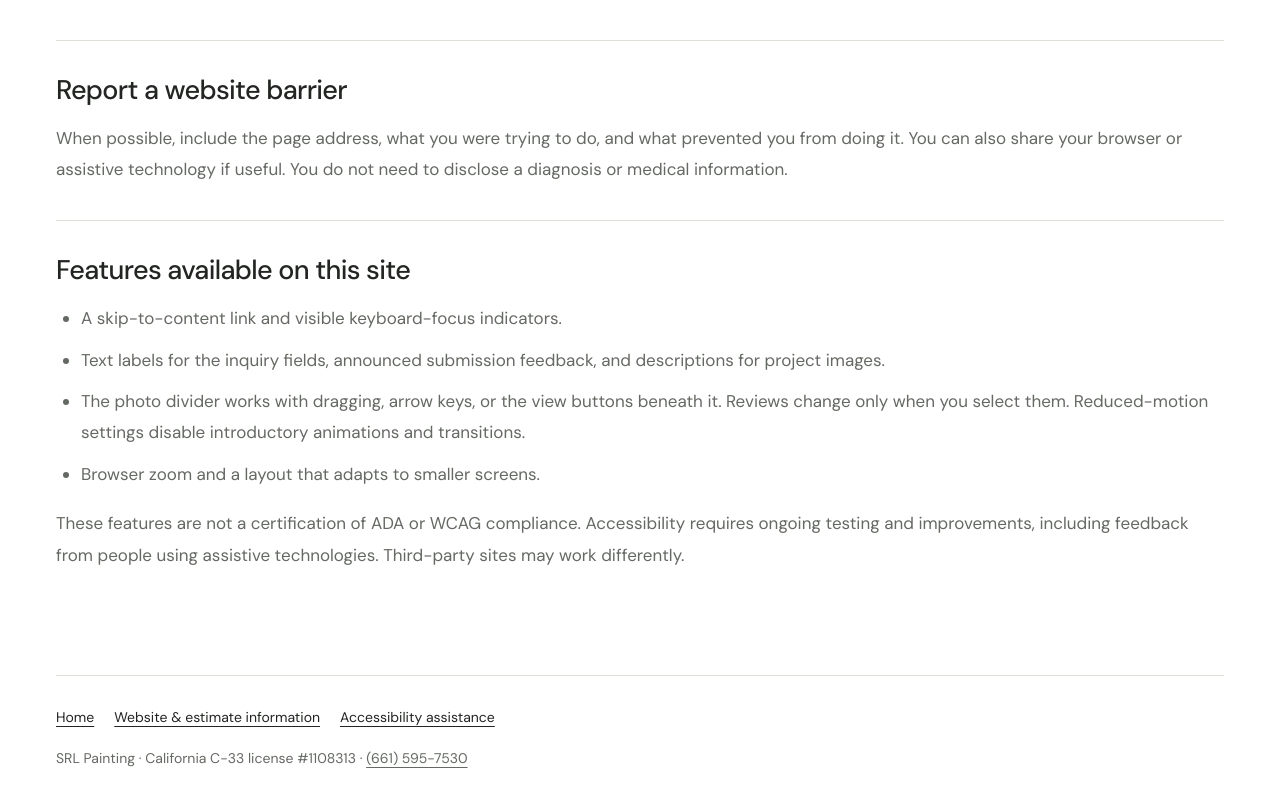
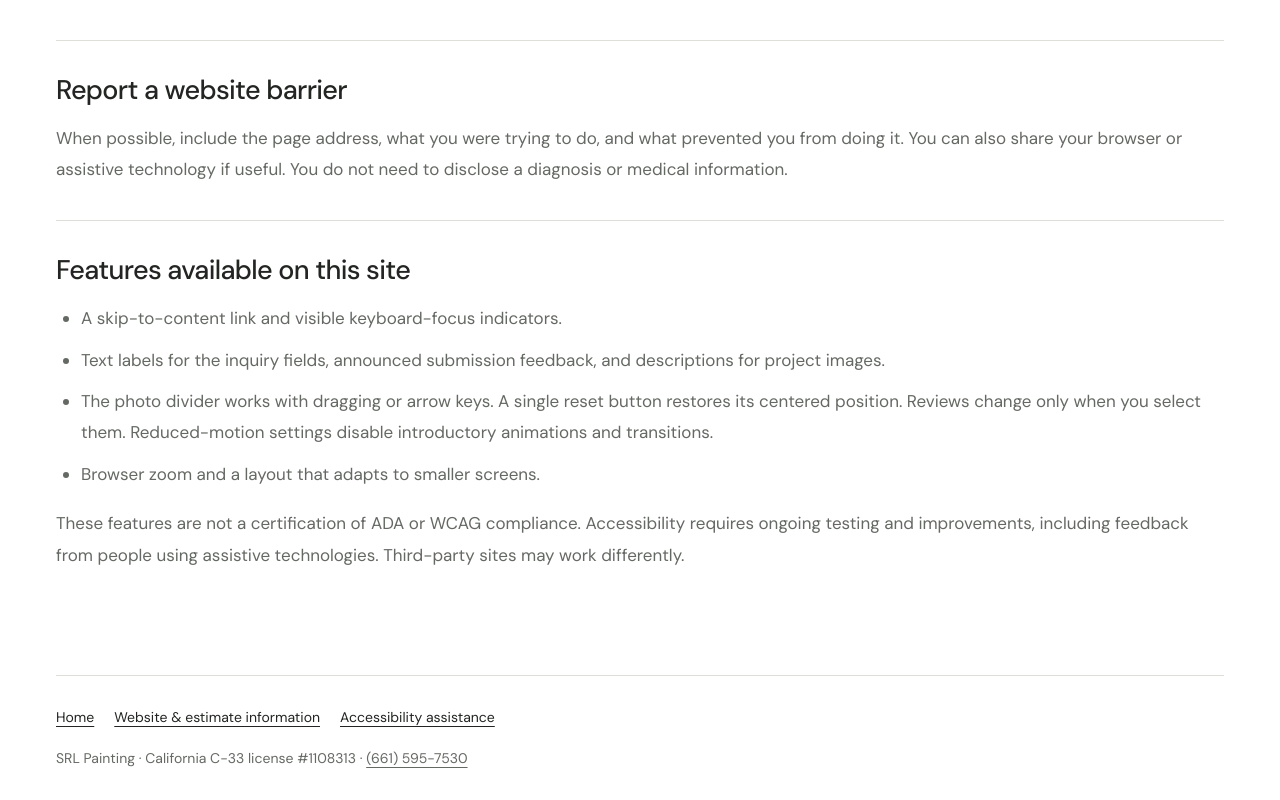
Before and after one commit to javierlinates838-coder/Srl-painting-, a Next.js app: page /accessibility in a window 1280 px wide. Shown: the part 597-1397 px from the top of the page. Built offline with nearby package versions, Linux system fonts and the light colour scheme; no server answers.

Commit message:
Simplify photo reveal presets to a single reset button

```diff
--- a/src/app/accessibility/page.tsx
+++ b/src/app/accessibility/page.tsx
@@ -49,8 +49,8 @@ export default function AccessibilityPage() {
             and descriptions for project images.
           </li>
           <li>
-            The photo divider works with dragging, arrow keys, or the view
-            buttons beneath it. Reviews change only when you select them.
+            The photo divider works with dragging or arrow keys. A single reset
+            button restores its centered position. Reviews change only when you select them.
             Reduced-motion settings disable introductory animations and transitions.
           </li>
           <li>Browser zoom and a layout that adapts to smaller screens.</li>
--- a/src/components/project-reveal.tsx
+++ b/src/components/project-reveal.tsx
@@ -49,10 +49,8 @@ export function ProjectShowcase() {
         <div><span className="eyebrow">THE SRL PORTFOLIO</span><h2 id="reveal-title">A closer look. Every angle.</h2></div>
         <p id="reveal-help">Pull the handle up or down to explore two project views.</p>
       </figcaption>
-      <div className="reveal-presets" aria-label="Choose a photo view">
-        <button type="button" onClick={() => setSplit(100)} aria-pressed={split === 100}>Front view</button>
-        <button type="button" onClick={() => setSplit(50)} aria-pressed={split === 50}>Split view</button>
-        <button type="button" onClick={() => setSplit(0)} aria-pressed={split === 0}>Details</button>
+      <div className="reveal-presets">
+        <button type="button" onClick={() => setSplit(50)}>Reset view</button>
       </div>
     </figure>
   );
```
Also changed, not shown: 1 other file (tests, documents, lock files or other folders).
